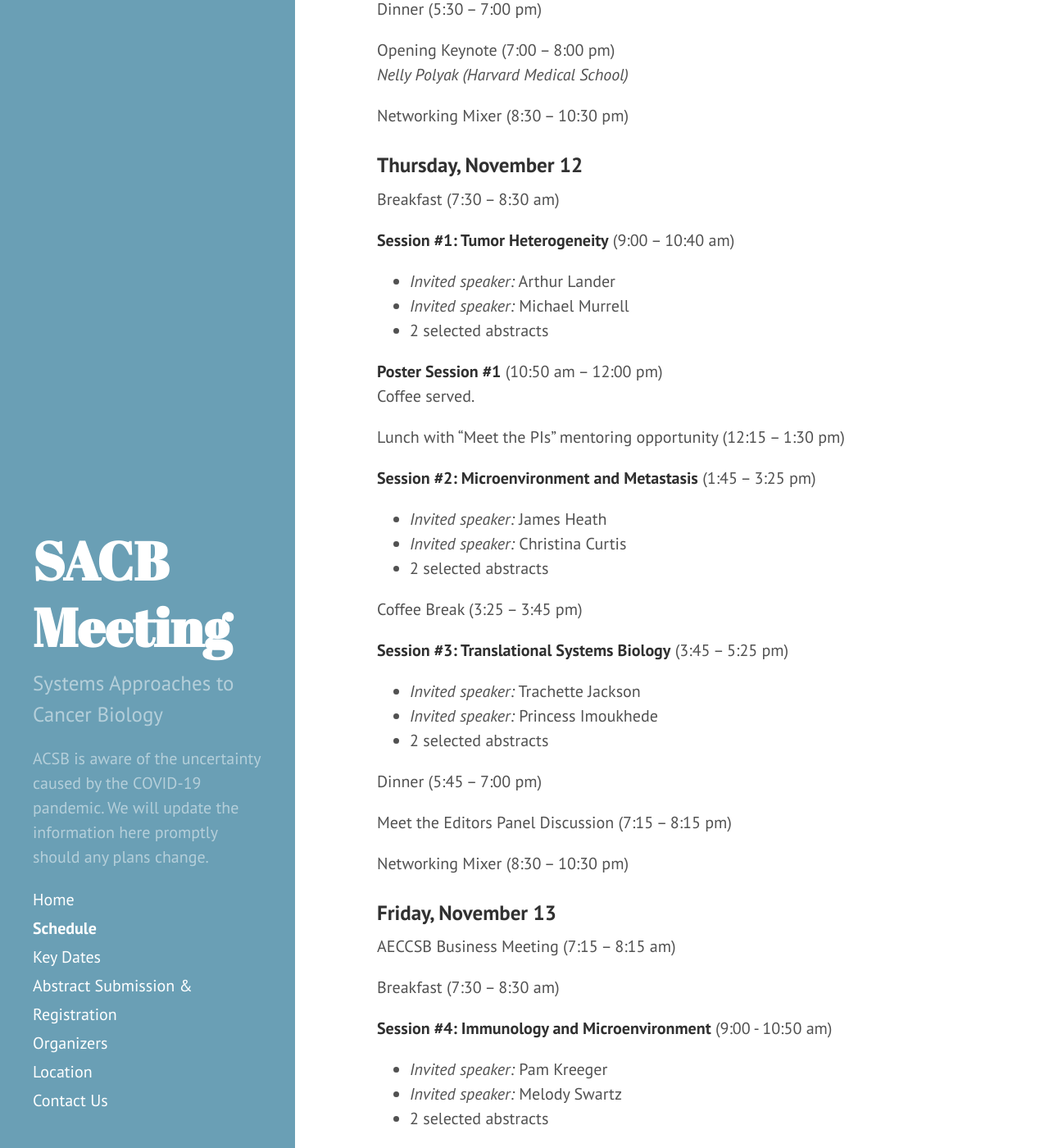
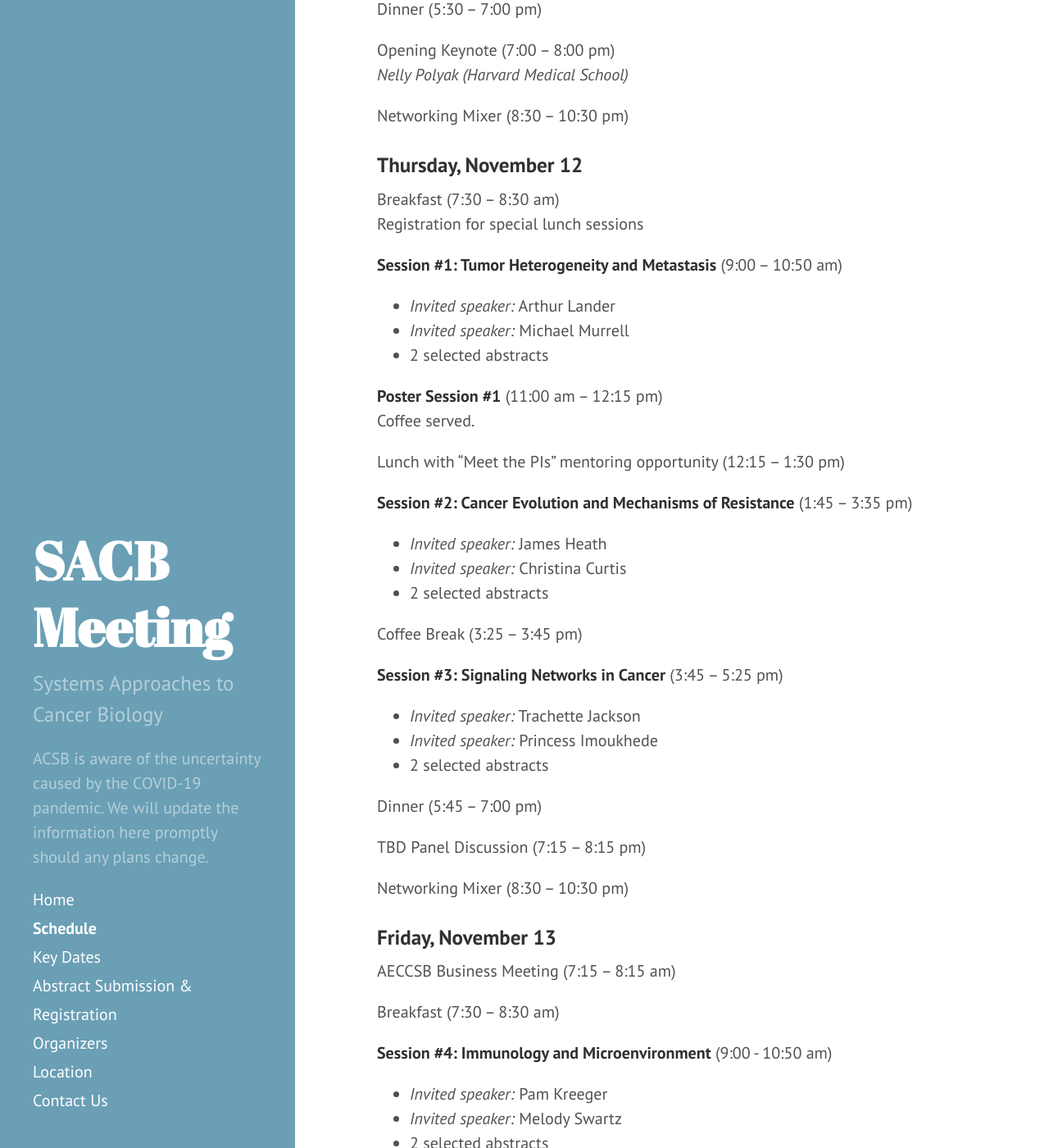
Before and after one commit to AECCSB/sacb-meeting, a Jekyll site: the page built from schedule.md, in a window 1280 px wide and 1400 px high, scrolled down 355 px. Shown: the whole window at 82% size. Built offline with Jekyll 4.4.1, drawn with Linux system fonts in a browser that asks for light colours.

Commit message:
Update schedule.md

```diff
--- a/schedule.md
+++ b/schedule.md
@@ -19,19 +19,20 @@ Networking Mixer (8:30 – 10:30 pm)
 ### Thursday, November 12
 
 Breakfast (7:30 – 8:30 am)
+Registration for special lunch sessions
 
-**Session #1: Tumor Heterogeneity** (9:00 – 10:40 am)
+**Session #1: Tumor Heterogeneity and Metastasis** (9:00 – 10:50 am)
 
 - *Invited speaker:* Arthur Lander
 - *Invited speaker:* Michael Murrell
 - 2 selected abstracts
 
-**Poster Session #1** (10:50 am – 12:00 pm)
+**Poster Session #1** (11:00 am – 12:15 pm)
 Coffee served.
 
 Lunch with "Meet the PIs" mentoring opportunity (12:15 – 1:30 pm)
 
- **Session #2: Microenvironment and Metastasis** (1:45 – 3:25 pm)
+ **Session #2: Cancer Evolution and Mechanisms of Resistance** (1:45 – 3:35 pm)
 
 - *Invited speaker:* James Heath
 - *Invited speaker:* Christina Curtis
@@ -39,7 +40,7 @@ Lunch with "Meet the PIs" mentoring opportunity (12:15 – 1:30 pm)
 
 Coffee Break (3:25 – 3:45 pm)
 
-**Session #3: Translational Systems Biology** (3:45 – 5:25 pm)
+**Session #3: Signaling Networks in Cancer** (3:45 – 5:25 pm)
 
 - *Invited speaker:* Trachette Jackson
 - *Invited speaker:* Princess Imoukhede
@@ -47,7 +48,7 @@ Coffee Break (3:25 – 3:45 pm)
 
 Dinner (5:45 – 7:00 pm)
 
-Meet the Editors Panel Discussion (7:15 – 8:15 pm)
+TBD Panel Discussion (7:15 – 8:15 pm)
 
 Networking Mixer (8:30 – 10:30 pm)
 
```
